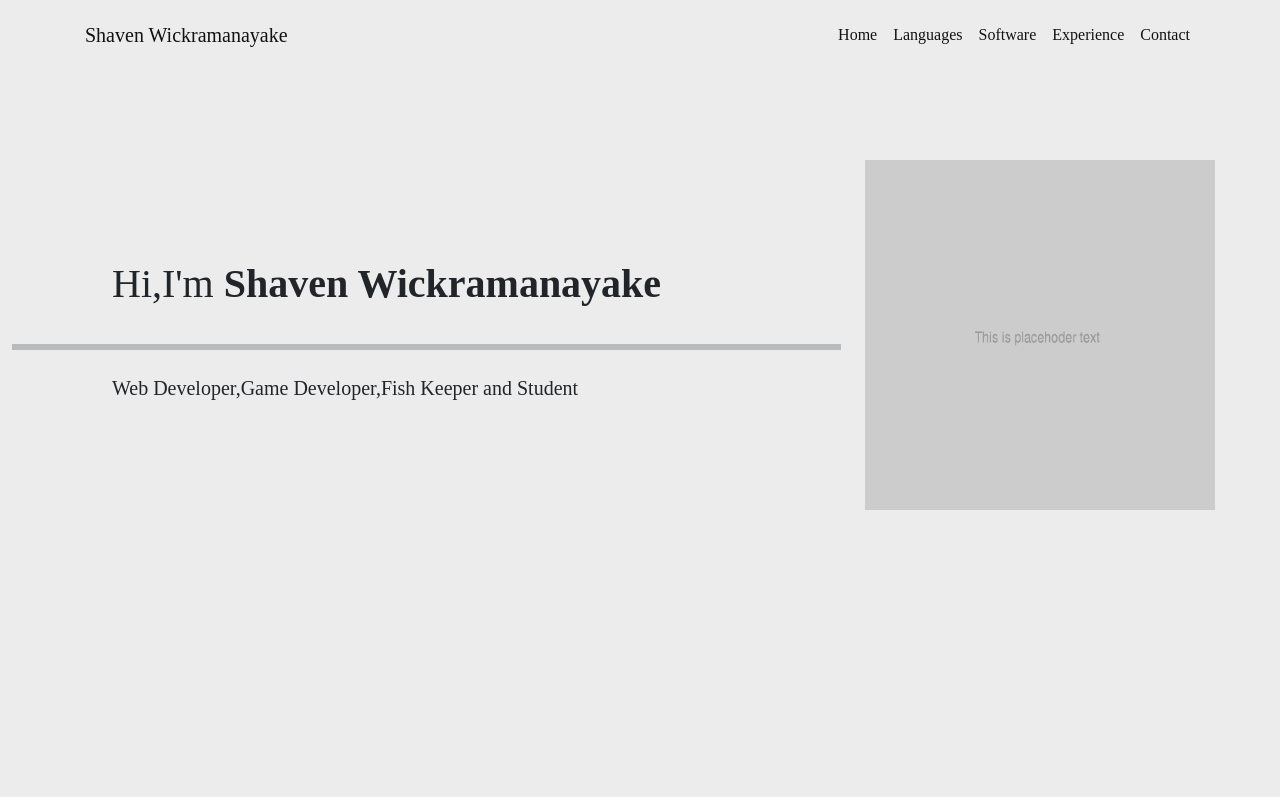
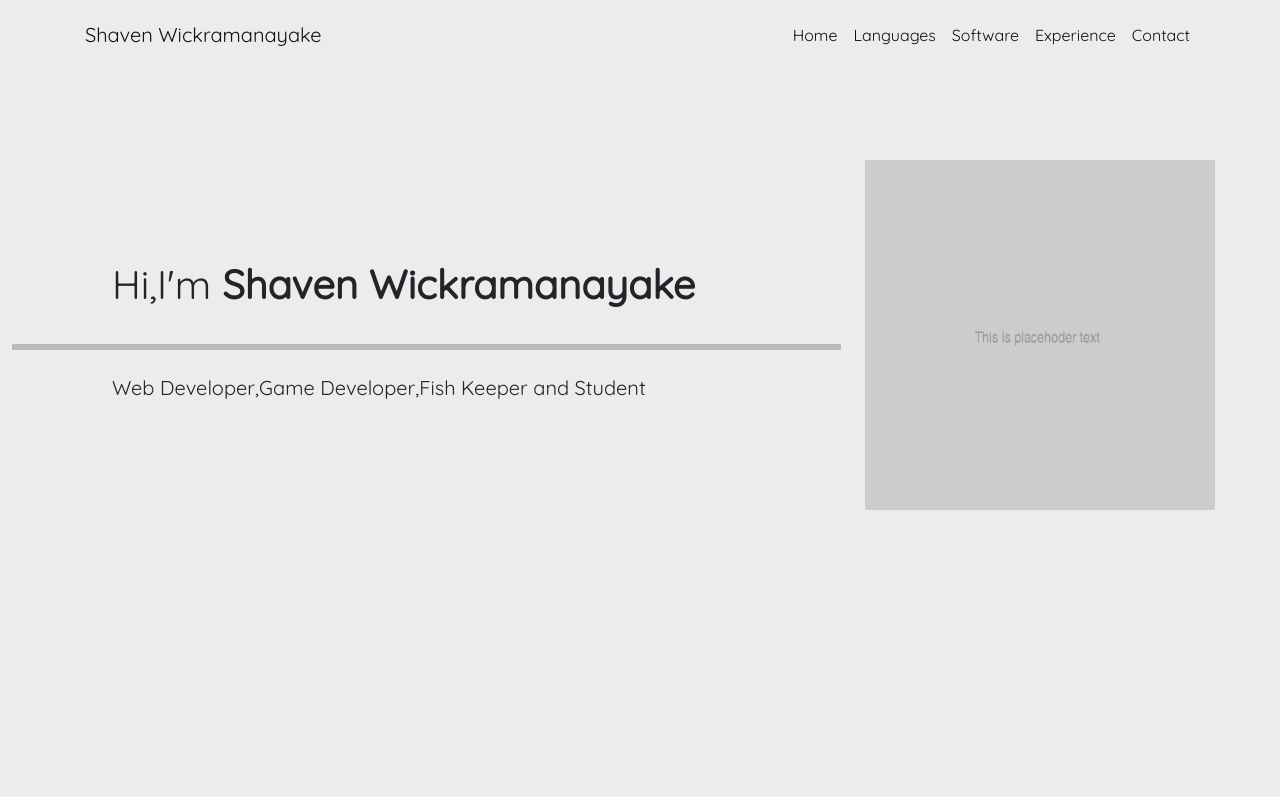
Before and after one commit to IceFly147/icefly147.github.io, a plain HTML site: page index.html in a window 1280 px wide. Shown: the top 797 px of the page. Drawn offline with nearby package versions, Linux system fonts and the light colour scheme.

Commit message:
Added quicksand font

```diff
--- a/index.html
+++ b/index.html
@@ -26,7 +26,10 @@
     <!-- ? Javascript -->
     <script defer src="script.js"></script>
     <script type="text/javascript" src="https://cdn.jsdelivr.net/npm/@emailjs/browser@3/dist/email.min.js"></script>
-
+    <!-- ? Google Fonts -->
+    <link rel="preconnect" href="https://fonts.googleapis.com">
+<link rel="preconnect" href="https://fonts.gstatic.com" crossorigin>
+<link href="https://fonts.googleapis.com/css2?family=Quicksand:wght@300;400&display=swap" rel="stylesheet">
 
 </head>
 
```
Also changed, not shown: styles/style.scss (+0 -13 lines).
